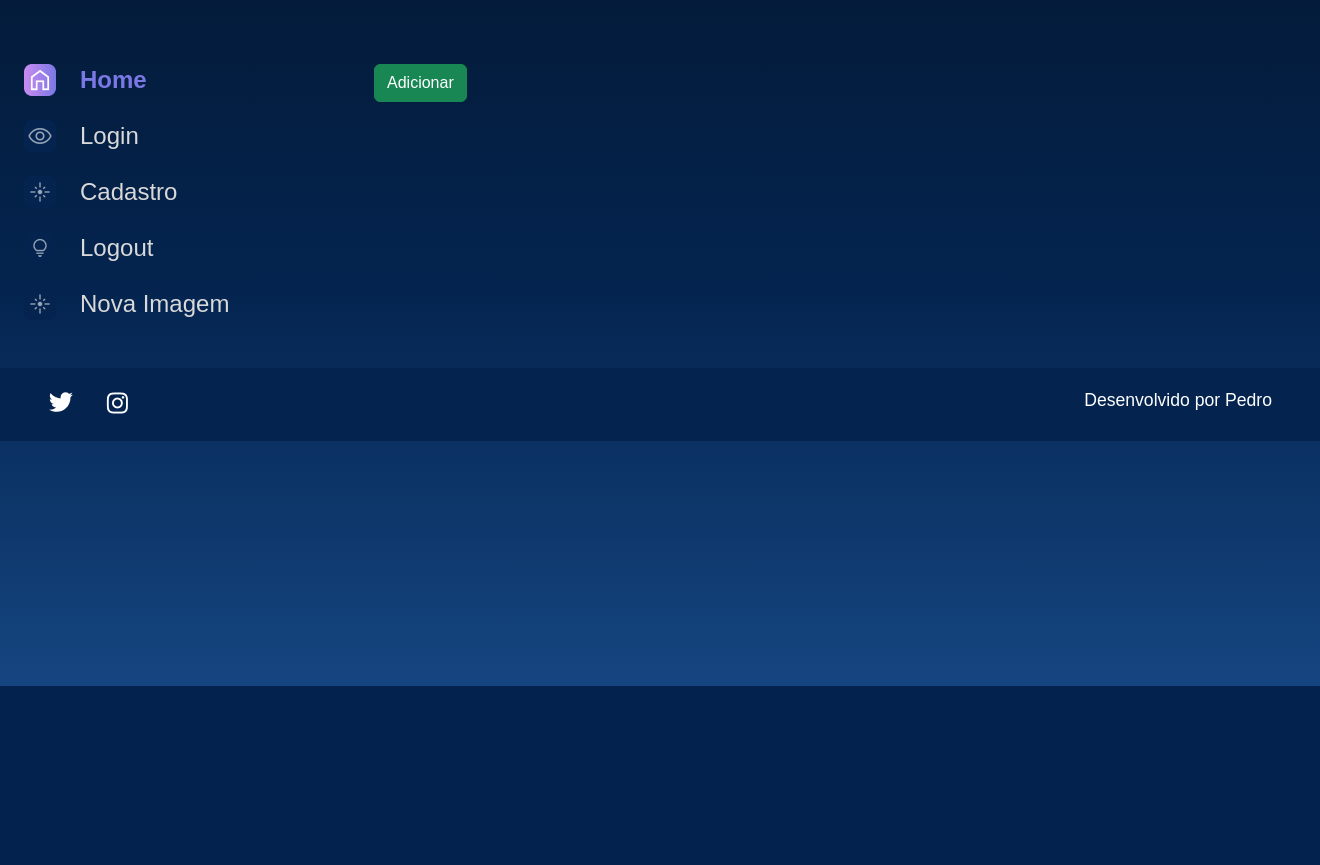
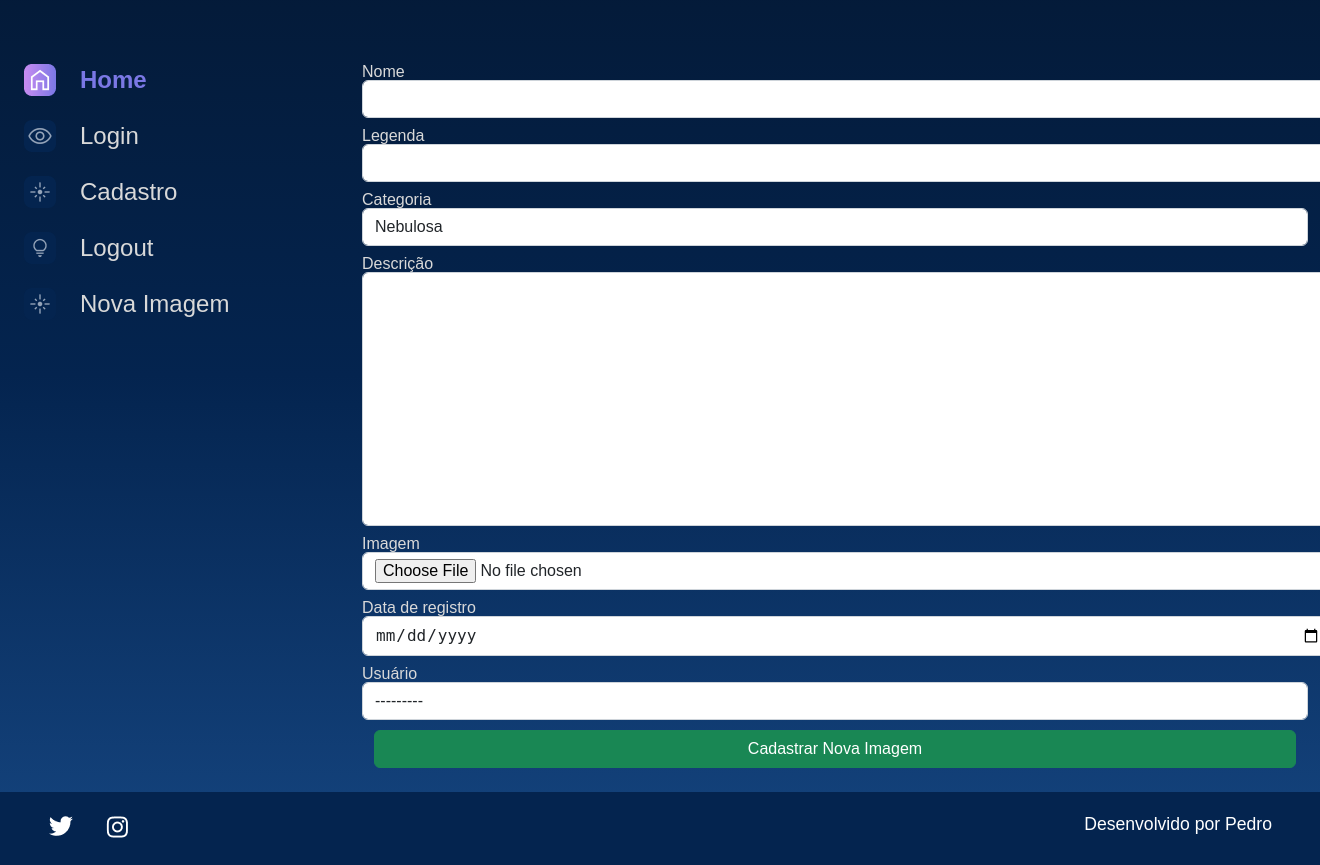
Before and after one commit to Boca3l/alura_space, a Django app: template templates/galeria/nova_imagem.html in a window 1320 px wide; the page is wider, and only the part inside the window is pictured. Shown: the part 114-979 px from the top of that part. Before the commit the page ends 800 px from the top of that part, so only its background shows below. Run offline with Django 5.2, Linux system fonts and the light colour scheme; the template is opened without the code that fills it: values that come from a table or form of the project are taken from there, others are empty.

Commit message:
Criado form para nova img
Criado form para nova img e seu template

```diff
--- /dev/null
+++ b/apps/galeria/forms.py
@@ -0,0 +1,34 @@
+from django import forms
+
+from apps.galeria.models import Fotografia
+
+class FotografiaForms (forms.ModelForm):
+    class Meta:
+        model = Fotografia
+        exclude = ['publicada',]
+        labels = {
+            'nome':'Nome',
+            'descricao':'Descrição',
+            'foto':'Imagem',
+            'legenda':'Legenda',
+            'categoria':'Categoria',
+            'data_fotografia':'Data de registro',
+            'usuario':'Usuário',
+        }
+
+        widgets = {
+            'nome': forms.TextInput(attrs={"class":'form-control'}),
+            'legenda': forms.TextInput(attrs={"class":'form-control'}),
+            'categoria': forms.Select(attrs={"class":'form-control'}),
+            'descricao': forms.Textarea(attrs={"class":'form-control'}),
+            'foto': forms.FileInput(attrs={"class":'form-control'}),
+            'data_fotografia': forms.DateInput(
+                format = '%d/%m/%Y',
+                attrs={
+                    'class':'form-control',
+                    'type':'date'
+                }
+            ),
+            'usuario': forms.Select(attrs={"class":'form-control'})
+
+        }
--- a/apps/galeria/models.py
+++ b/apps/galeria/models.py
@@ -18,7 +18,7 @@ class Fotografia(models.Model):
     categoria = models.CharField(max_length=100, choices=OPCOES_CATEGORIA, default='')
     descricao = models.TextField(null=False,blank=False)
     foto = models.ImageField(upload_to='fotos/%Y/%m/%d/',blank=True)
-    publicada = models.BooleanField(default=False)
+    publicada = models.BooleanField(default=True)
     data_fotografia = models.DateTimeField(default=datetime.now,blank=False)
     usuario = models.ForeignKey(
         to= User,
--- a/apps/galeria/urls.py
+++ b/apps/galeria/urls.py
@@ -1,6 +1,5 @@
 from django.urls import path
-from apps.galeria.views import \
-    index,imagem,buscar,nova_imagem,deletar_imagem,editar_imagem
+from apps.galeria.views import index,imagem,buscar,nova_imagem,deletar_imagem,editar_imagem
 
 urlpatterns = [
     path('',index,name='index'),
--- a/setup/static/styles/style.css
+++ b/setup/static/styles/style.css
@@ -489,6 +489,7 @@ table {
     border-color: #dc3545;
 }
 
+
 .form-control {
     display: block;
     width: 100%;
--- a/templates/galeria/imagem.html
+++ b/templates/galeria/imagem.html
@@ -16,6 +16,10 @@
                         <p class="imagem__descricao">{{fotografia.legenda}} </p>
                         <p class="imagem__texto">{{fotografia.descricao}}</p>
                     </div>
+                    <div>
+                        <a href="{% url 'editar_imagem'}"><button class="btn btn-success col-12" style="padding: top 5px;" type="submit">Editar</button></a>
+                        <a href="{% url 'deletar_imagem'%}"><button class="btn btn-danger col-12" style="padding: top 5px;" type="submit">Deletar</button></a>
+                    </div>
                 </div>
             </div>
         </section>
--- a/templates/galeria/nova_imagem.html
+++ b/templates/galeria/nova_imagem.html
@@ -3,7 +3,7 @@
 {% block content%}
 
     <section class="galeria" style="margin-left: 5em">
-        <form action="{% url 'login' %}" method="POST">
+        <form action="{% url 'nova_imagem' %}" method="POST" enctype="multipart/form-data">
             {% csrf_token %}
             <div class="row">
                 {% for field in form.visible_fields %}
@@ -14,7 +14,7 @@
                 {% endfor %}
             </div>
             <div>
-                <button class="btn btn-success col-12" style="padding: top 5px;" type="submit">Adicionar</button>
+                <button class="btn btn-success col-12" style="padding: top 5px;" type="submit">Cadastrar Nova Imagem</button>
             </div>
         </form>
     </section>
```
Also changed, not shown: apps/galeria/views.py (+14 -1 lines), apps/galeria/migrations/0009_alter_fotografia_publicada.py (added).
